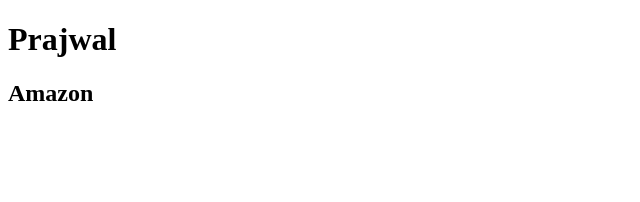
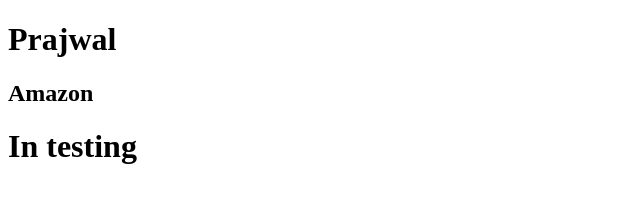
Before and after one commit to prajwalsm8050/demo56, a plain HTML site: page index.html in a window 1280 px wide. Shown: the whole page, without its empty margins (0-640 px from the left). Drawn offline with Linux system fonts and the light colour scheme.

Commit message:
testing team commit

```diff
--- a/index.html
+++ b/index.html
@@ -9,5 +9,6 @@
 <body>
     <h1>Prajwal</h1>
     <h2>Amazon</h2>
+    <h1>In testing</h1>
 </body>
 </html>
```
